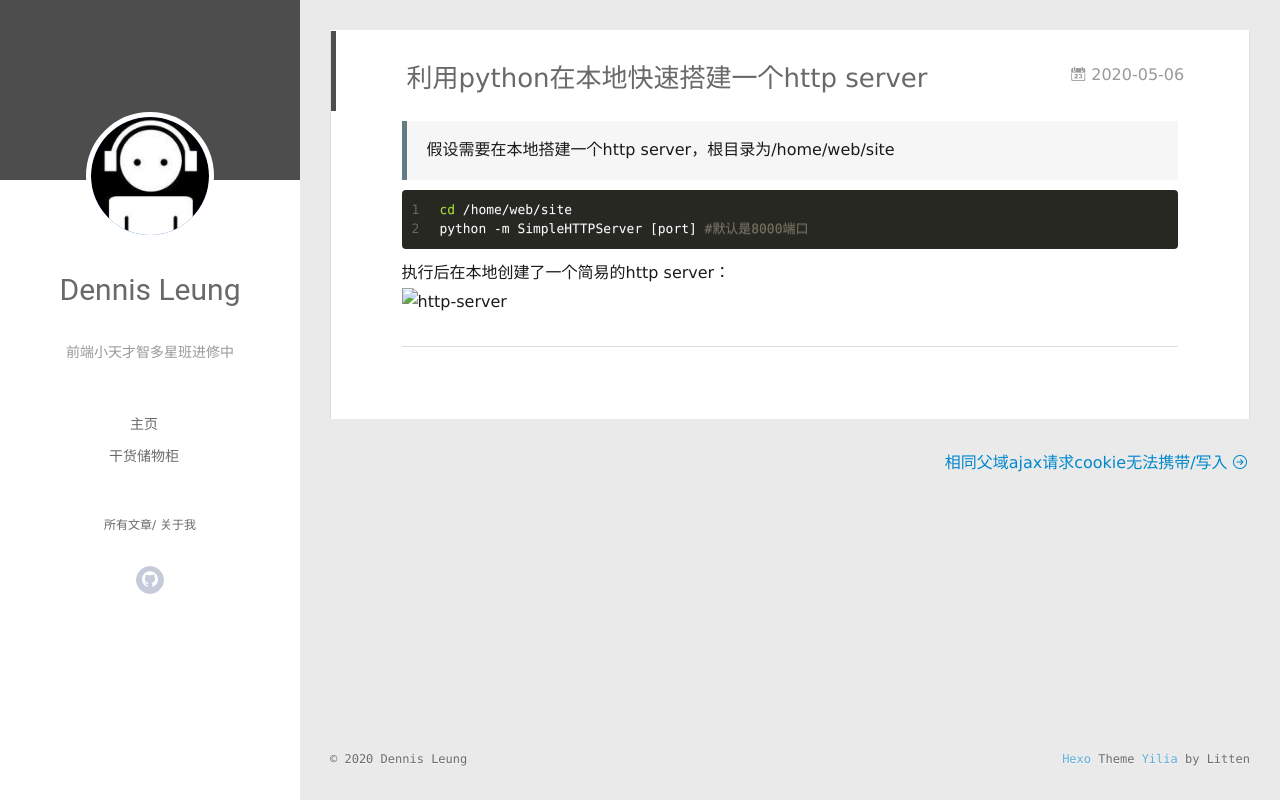
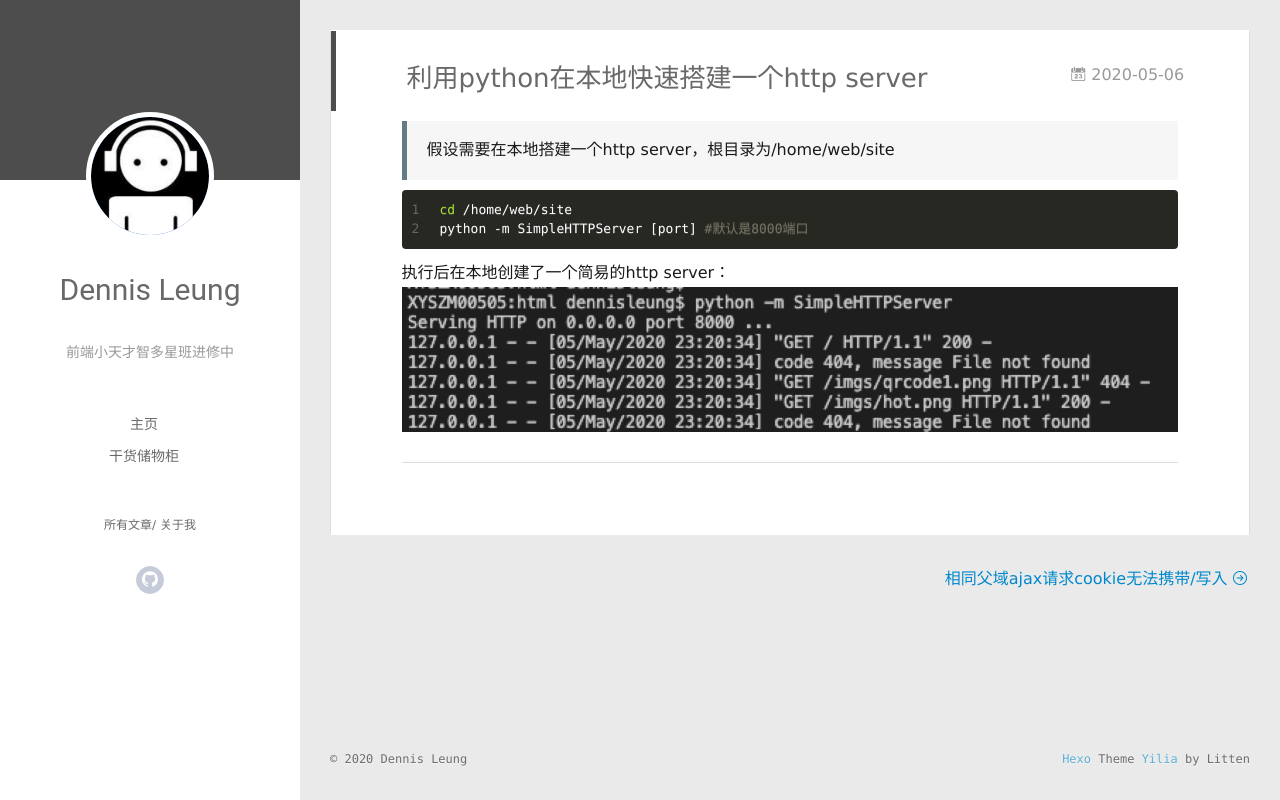
Before and after one commit to dennisleung/dennisleung.github.com, a plain HTML site: page 2020/05/06/2020-05-06-python-simple-http-server/index.html in a window 1280 px wide. Drawn offline with Linux system fonts and the light colour scheme; no server answers.

Commit message:
Site updated: 2020-05-06 01:03:33

```diff
--- a/2020/05/06/2020-05-06-python-simple-http-server/index.html
+++ b/2020/05/06/2020-05-06-python-simple-http-server/index.html
@@ -15,12 +15,12 @@
 <meta property="og:site_name" content="挖坑小能手的填坑日记">
 <meta property="og:description" content="假设需要在本地搭建一个http server，根目录为&#x2F;home&#x2F;web&#x2F;site  12cd &#x2F;home&#x2F;web&#x2F;sitepython -m SimpleHTTPServer [port] #默认是8000端口  执行后在本地创建了一个简易的http server：">
 <meta property="og:locale" content="zh">
-<meta property="og:image" content="http://dennisleung.github.io/2020/05/06/2020-05-06-python-simple-http-server/2020-05-06-python-simple-http-server/http-server.png">
+<meta property="og:image" content="http://dennisleung.github.io/2020/05/06/2020-05-06-python-simple-http-server/http-server.png">
 <meta property="article:published_time" content="2020-05-05T16:51:05.000Z">
-<meta property="article:modified_time" content="2020-05-05T16:57:53.198Z">
+<meta property="article:modified_time" content="2020-05-05T17:03:05.889Z">
 <meta property="article:author" content="Dennis Leung">
 <meta name="twitter:card" content="summary">
-<meta name="twitter:image" content="http://dennisleung.github.io/2020/05/06/2020-05-06-python-simple-http-server/2020-05-06-python-simple-http-server/http-server.png">
+<meta name="twitter:image" content="http://dennisleung.github.io/2020/05/06/2020-05-06-python-simple-http-server/http-server.png">
 
 
     <link rel="icon" href="/favicon.png">
@@ -167,7 +167,7 @@
 </blockquote>
 <figure class="highlight bash"><table><tr><td class="gutter"><pre><span class="line">1</span><br><span class="line">2</span><br></pre></td><td class="code"><pre><span class="line"><span class="built_in">cd</span> /home/web/site</span><br><span class="line">python -m SimpleHTTPServer [port] <span class="comment">#默认是8000端口</span></span><br></pre></td></tr></table></figure>
 
-<p>执行后在本地创建了一个简易的http server：<br><img src="./2020-05-06-python-simple-http-server/http-server.png" alt="http-server"></p>
+<p>执行后在本地创建了一个简易的http server：<br><img src="http-server.png" alt="http-server"></p>
 
 
 
```
Also changed, not shown: index.html (+1 -1 lines).
